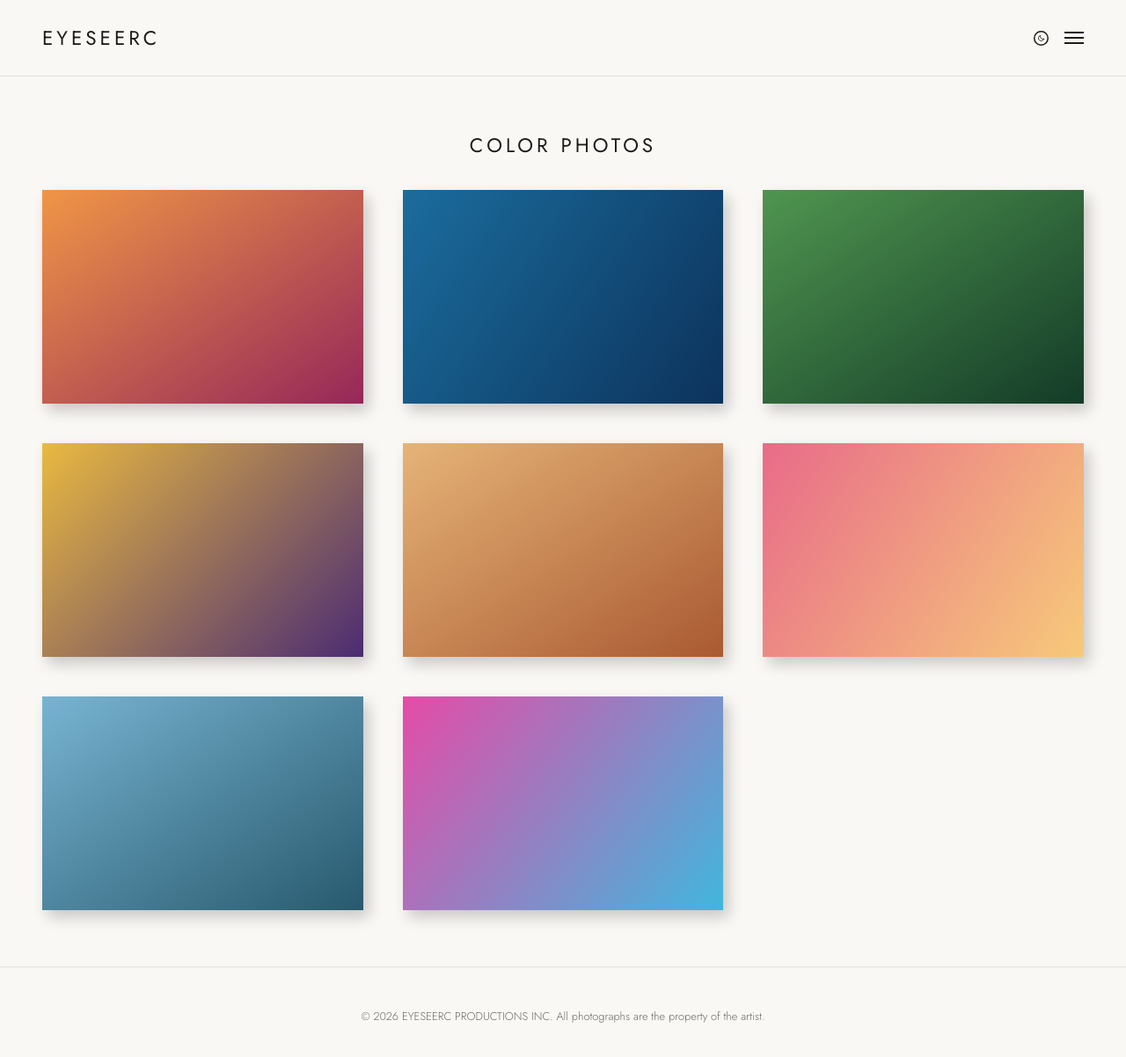
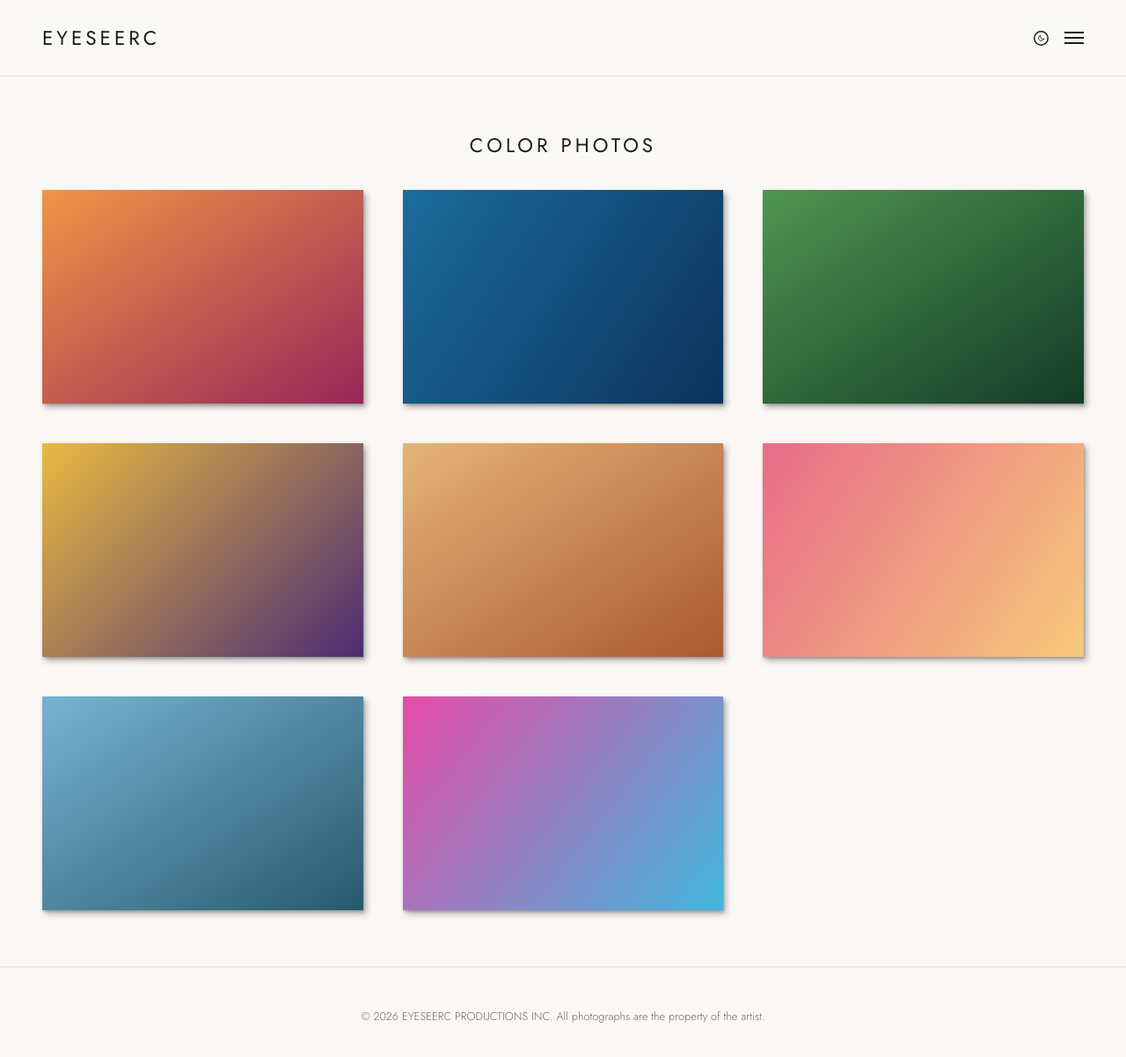
Before and after one commit to eyeseerc0310/Eyeseerc-website-, a Jekyll site: the page built from color.html, in a window 1280 px wide and 1212 px high. Shown: the top 1202 px of the window at 88% size. Built offline with Jekyll 4.4.1, drawn with Linux system fonts in a browser that asks for light colours.

Commit message:
Light mode photo shadow: closer, darker and crisper
Co-Authored-By: Claude Opus 5.5 <noreply@anthropic.com>
Claude-Session: https://claude.ai/code/session_01LHh8gAFuLZhbd4VQysaiwQ

```diff
--- a/assets/css/style.css
+++ b/assets/css/style.css
@@ -14,7 +14,7 @@
   --menu-link: #3d3b37;
   --glow: 255, 255, 255; /* hover glow colour (r, g, b) */
   /* soft shadow under photos on the page, falling to the bottom right */
-  --photo-shadow: 6px 8px 16px rgba(0, 0, 0, .2);
+  --photo-shadow: 3px 4px 7px rgba(0, 0, 0, .32), 1px 2px 2px rgba(0, 0, 0, .14);
 }
 /* Dark mode: the site's colours inverted (photos are left untouched).
    Switched on with the moon button in the menu. */
```
